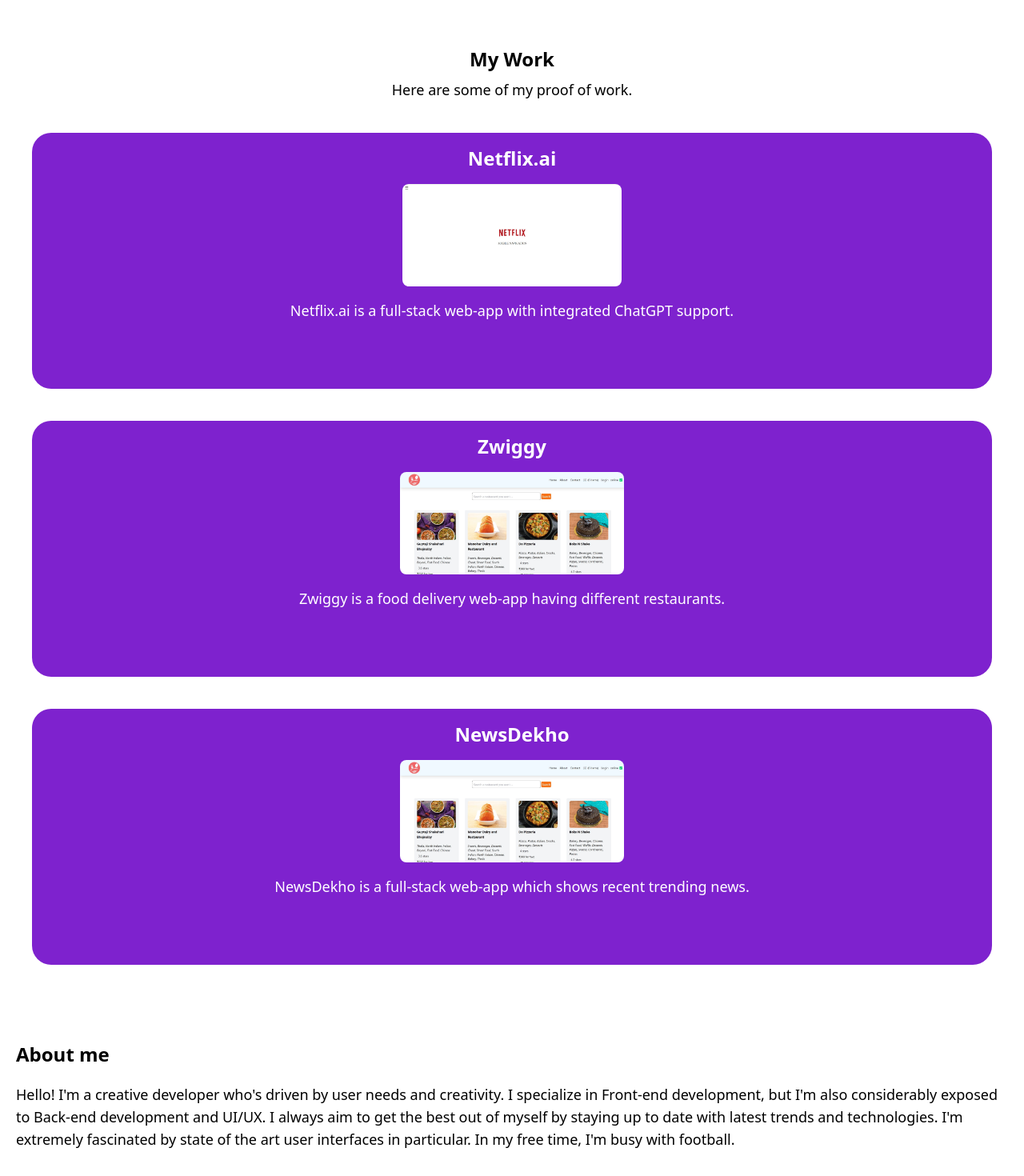
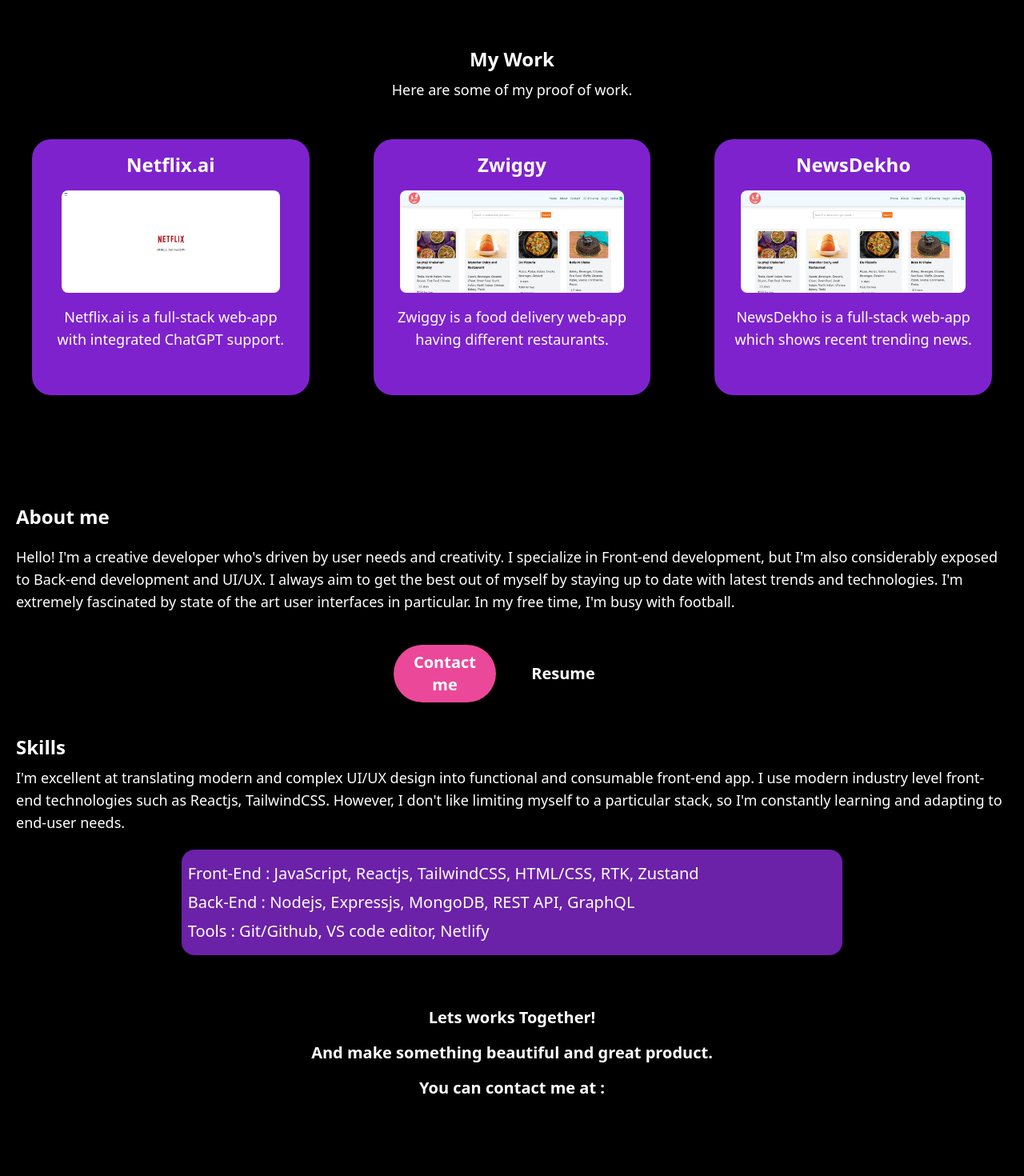
Before and after one commit to niteshxp/portfolio, a React (Create React App) app: page / in a window 1280 px wide. Shown: the part 620-2090 px from the top of the page at 80% size. Built offline with nearby package versions, Linux system fonts and the light colour scheme.

Commit message:
Refactor home page

```diff
--- a/src/components/Home.js
+++ b/src/components/Home.js
@@ -8,7 +8,7 @@
 
 const Home = () => {
     return (
-        <div className=''>
+        <div className='lg:bg-black lg:text-white'>
 
             {/* Header */}
             <div className='w-full h-20 py-2 bg-black px-4 flex items-center justify-between'>
@@ -38,7 +38,8 @@
                     <p className=' text-lg font-medium my-2'>Here are some of my proof of work.</p>
                 </div>
 
-                <div className='h-80 mx-10 my-10 rounded-3xl bg-purple-700 text-white'>
+                <div className='lg:flex'>
+                    <div className='lg:w-2/5 h-80 mx-10 my-10 rounded-3xl bg-purple-700 text-white'>
                         <h1 className='font-semibold text-2xl text-center pt-4'>Netflix.ai</h1>
                         <img
                             className='h-32 my-4 mx-auto rounded-lg'
@@ -51,7 +52,7 @@
                         </p>
                     </div>
 
-                <div className='h-80 mx-10 my-10 rounded-3xl bg-purple-700 text-white'>
+                    <div className='lg:w-2/5 h-80 mx-10 my-10 rounded-3xl bg-purple-700 text-white'>
                         <h1 className='font-semibold text-2xl text-center pt-4'>Zwiggy</h1>
                         <img
                             className='h-32 my-4 mx-auto rounded-lg'
@@ -64,7 +65,7 @@
                         </p>
                     </div>
 
-                <div className='h-80 mx-10 my-10 rounded-3xl bg-purple-700 text-white'>
+                    <div className='lg:w-2/5 h-80 mx-10 my-10 rounded-3xl bg-purple-700 text-white'>
                         <h1 className='font-semibold text-2xl text-center pt-4'>NewsDekho</h1>
                         <img
                             className='h-32 my-4 mx-auto rounded-lg'
@@ -76,7 +77,7 @@
                             NewsDekho is a full-stack web-app which shows recent trending news.
                         </p>
                     </div>
-
+                </div>
 
             </div>
 
@@ -98,7 +99,7 @@
                 <h1 className='my-2 text-2xl font-semibold'>Skills</h1>
                 <p className='text-lg font-medium'>I'm excellent at translating modern and complex UI/UX design into functional and consumable front-end app. I use modern industry level front-end technologies such as Reactjs, TailwindCSS. However, I don't like limiting myself to a particular stack, so I'm constantly learning and adapting to end-user needs.
                 </p>
-                <div className='my-5 bg-purple-800 text-white p-2 rounded-2xl'>
+                <div className='lg:w-8/12 lg:mx-auto my-5 bg-purple-800 text-white p-2 rounded-2xl'>
                     <h1 className='my-2 text-xl font-medium'>Front-End : JavaScript, Reactjs, TailwindCSS, HTML/CSS, RTK, Zustand</h1>
                     <h1 className='my-2 text-xl font-medium'>Back-End : Nodejs, Expressjs, MongoDB, REST API, GraphQL</h1>
                     <h1 className='my-2 text-xl font-medium'>Tools : Git/Github, VS code editor, Netlify</h1>
@@ -106,7 +107,7 @@
             </div>
 
             {/* Call to action */}
-            <div id='#contact' className='mx-5 my-16 font-semibold text-xl'>
+            <div className='lg:text-center mx-5 my-16 font-semibold text-xl'>
                 <h1 className='my-4'>Lets works Together!</h1>
                 <h1 className='my-4'>And make something beautiful and great product.
                 </h1>
```
Also changed, not shown: src/components/Projects.js (added). Lines whose indentation alone changed are shown as unchanged.
